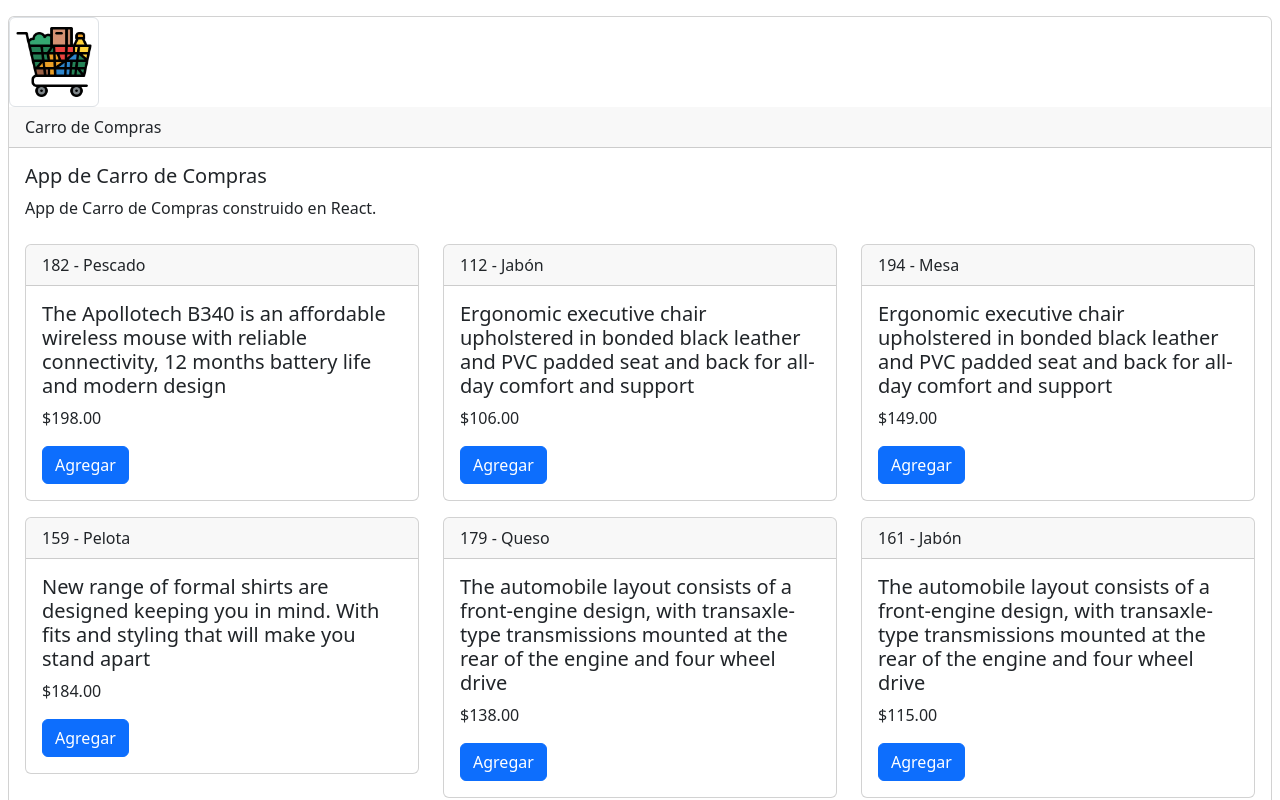
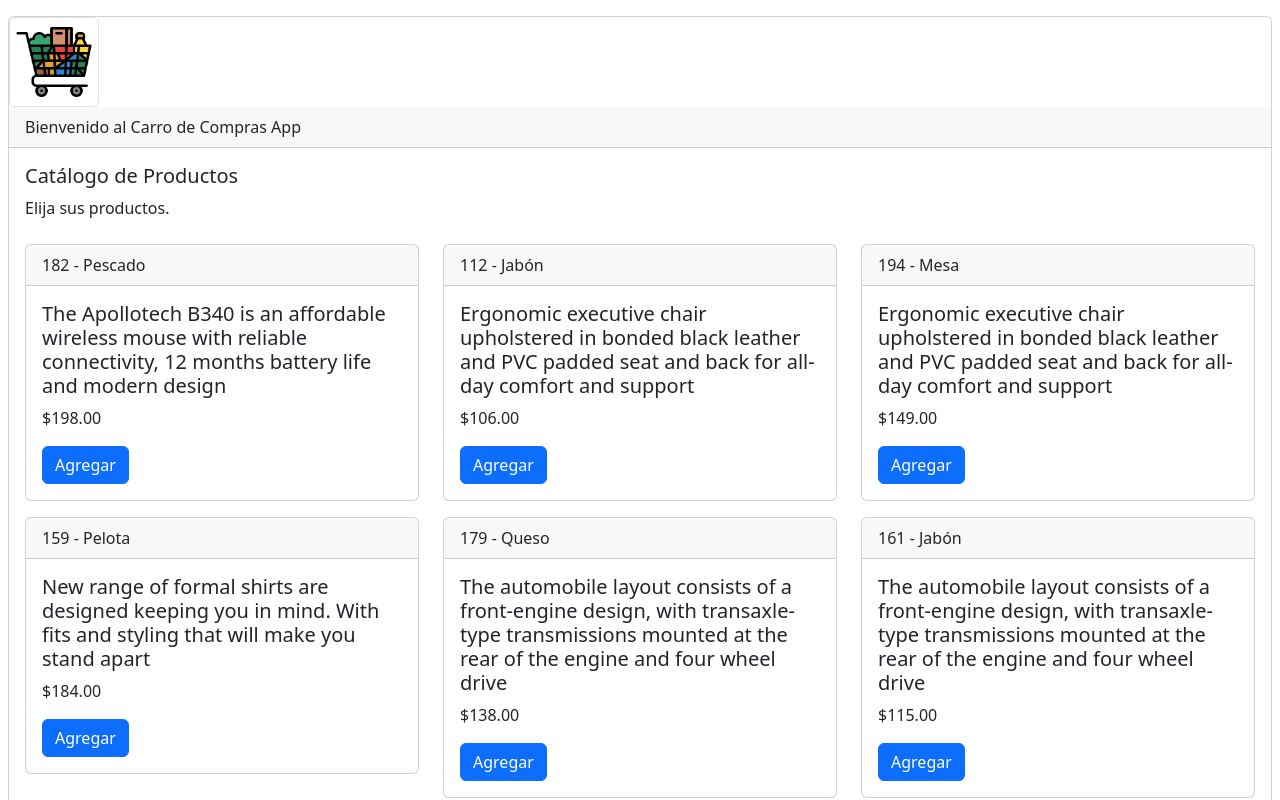
Before and after one commit to zutjmx/carro-compras-app, a React (Vite) app: page /catalogo in a window 1280 px wide. Shown: the top 800 px of the page. Built offline with nearby package versions, Linux system fonts and the light colour scheme.

Commit message:
Se crean primeras rutas

```diff
--- a/src/CarroComprasApp.jsx
+++ b/src/CarroComprasApp.jsx
@@ -1,6 +1,7 @@
 import { VistaProductosCat } from './components/VistaProductosCat';
 import { VistaCarro } from './components/VistaCarro';
 import { useItemsCarro } from './hooks/useItemsCarro';
+import { Navigate, Route, Routes } from 'react-router-dom';
 
 const CarroComprasApp = () => {
   const {carroItems, handlerAdicionarProductoCarro, handlerBorrarProductoCarro} = useItemsCarro();
@@ -9,21 +10,35 @@ const CarroComprasApp = () => {
     <>
       <div className="card my-3 mx-2">
         <img src="/carrito-small.png" className="img-thumbnail" alt="..." width="90px" height="120px"/>
-        <div className="card-header">Carro de Compras</div>
+        <div className="card-header">Bienvenido al Carro de Compras App</div>
+        <Routes>
+          <Route path='catalogo'
+                 element={(
                   <div className="card-body">
-          <h5 className="card-title">App de Carro de Compras</h5>
+                    <h5 className="card-title">Catálogo de Productos</h5>
                     <p className="card-text">
-            App de Carro de Compras construido en React.
+                      Elija sus productos.
                     </p>
                     <VistaProductosCat handler={handlerAdicionarProductoCarro}/>
                   </div>
-        {carroItems?.length <= 0 ||
+                 )}
+          />
+          <Route path='carro'
+                 element={(
+                  carroItems?.length <= 0?
+                  <div className="alert alert-warning">Tu carrito está vacío</div>
+                  :
                     (
                       <div className="card my-3 mx-2 w-50">
                         <VistaCarro items={carroItems} handlerBorrar={handlerBorrarProductoCarro}/>
                       </div>
                     )
-        }
+                 )}
+          />
+          <Route path='/' element={<Navigate to={'/catalogo'} />}/>
+        </Routes>
+
+
       </div>
     </>
   );
--- a/src/hooks/useItemsCarro.js
+++ b/src/hooks/useItemsCarro.js
@@ -30,7 +30,7 @@ export const useItemsCarro = () => {
           }
         );
       }
-
+      Swal.fire('Cátalogo', 'Se agregó al carrito', 'success');
     }
 
     const handlerBorrarProductoCarro = (id) => {
--- a/src/main.jsx
+++ b/src/main.jsx
@@ -1,9 +1,12 @@
 import React from 'react'
 import ReactDOM from 'react-dom/client'
+import { BrowserRouter } from 'react-router-dom';
 import { CarroComprasApp } from './CarroComprasApp';
 
 ReactDOM.createRoot(document.getElementById('root')).render(
   <React.StrictMode>
-    <CarroComprasApp />
+    <BrowserRouter>
+      <CarroComprasApp />
+    </BrowserRouter>
   </React.StrictMode>,
 )
```
Lines whose indentation alone changed are shown as unchanged.
